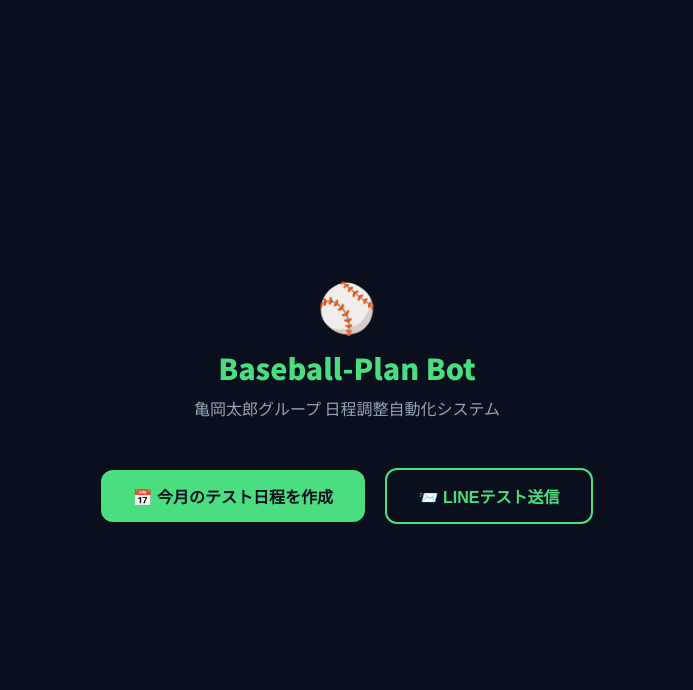
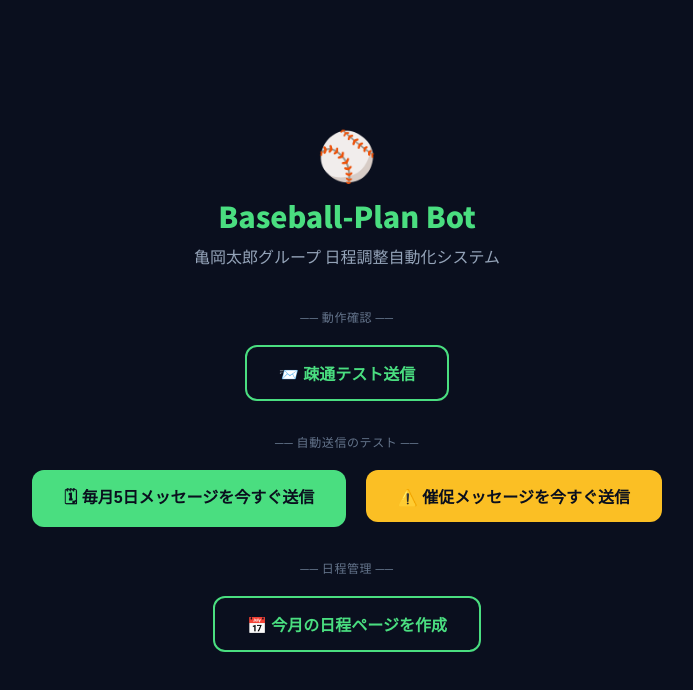
Before and after one commit to hanryo0929/baseball-bot, a plain HTML site: page static/index.html in a window 1280 px wide. Shown: the whole page, without its empty margins (293-986 px from the left). Drawn offline with Linux system fonts and the light colour scheme.

Commit message:
Update index.html

```diff
--- a/static/index.html
+++ b/static/index.html
@@ -23,8 +23,19 @@
   <div class="logo">⚾</div>
   <h1>Baseball-Plan Bot</h1>
   <p>亀岡太郎グループ 日程調整自動化システム</p>
-  <button class="btn" onclick="createTest()">📅 今月のテスト日程を作成</button>
-  <button class="btn btn-outline" onclick="sendTestLine()">📨 LINEテスト送信</button>
+  <div style="margin-bottom:24px">
+    <div style="font-size:0.75rem;color:#64748b;margin-bottom:12px;letter-spacing:0.05em">── 動作確認 ──</div>
+    <button class="btn btn-outline" onclick="sendTestLine()">📨 疎通テスト送信</button>
+  </div>
+  <div style="margin-bottom:24px">
+    <div style="font-size:0.75rem;color:#64748b;margin-bottom:12px;letter-spacing:0.05em">── 自動送信のテスト ──</div>
+    <button class="btn" onclick="testScheduleMessage()">🗓 毎月5日メッセージを今すぐ送信</button>
+    <button class="btn" style="background:#fbbf24;color:#0a0f1e" onclick="testReminderMessage()">⚠️ 催促メッセージを今すぐ送信</button>
+  </div>
+  <div style="margin-bottom:24px">
+    <div style="font-size:0.75rem;color:#64748b;margin-bottom:12px;letter-spacing:0.05em">── 日程管理 ──</div>
+    <button class="btn btn-outline" onclick="createTest()">📅 今月の日程ページを作成</button>
+  </div>
   <div id="result"></div>
 </div>
 <script>
@@ -39,7 +50,21 @@ async function sendTestLine() {
   await fetch('/api/send-test-line', { method: 'POST' });
   const el = document.getElementById('result');
   el.style.display = 'block';
-  el.innerHTML = '✅ LINEにテストメッセージを送信しました！';
+  el.innerHTML = '✅ LINEに疎通テストメッセージを送信しました！';
+}
+async function testScheduleMessage() {
+  const el = document.getElementById('result');
+  el.style.display = 'block';
+  el.innerHTML = '送信中...';
+  await fetch('/api/test-schedule-message', { method: 'POST' });
+  el.innerHTML = '✅ 毎月5日の日程調整メッセージをLINEに送信しました！';
+}
+async function testReminderMessage() {
+  const el = document.getElementById('result');
+  el.style.display = 'block';
+  el.innerHTML = '送信中...';
+  await fetch('/api/test-reminder-message', { method: 'POST' });
+  el.innerHTML = '✅ 催促メッセージをLINEに送信しました！';
 }
 </script>
 </body>
```
